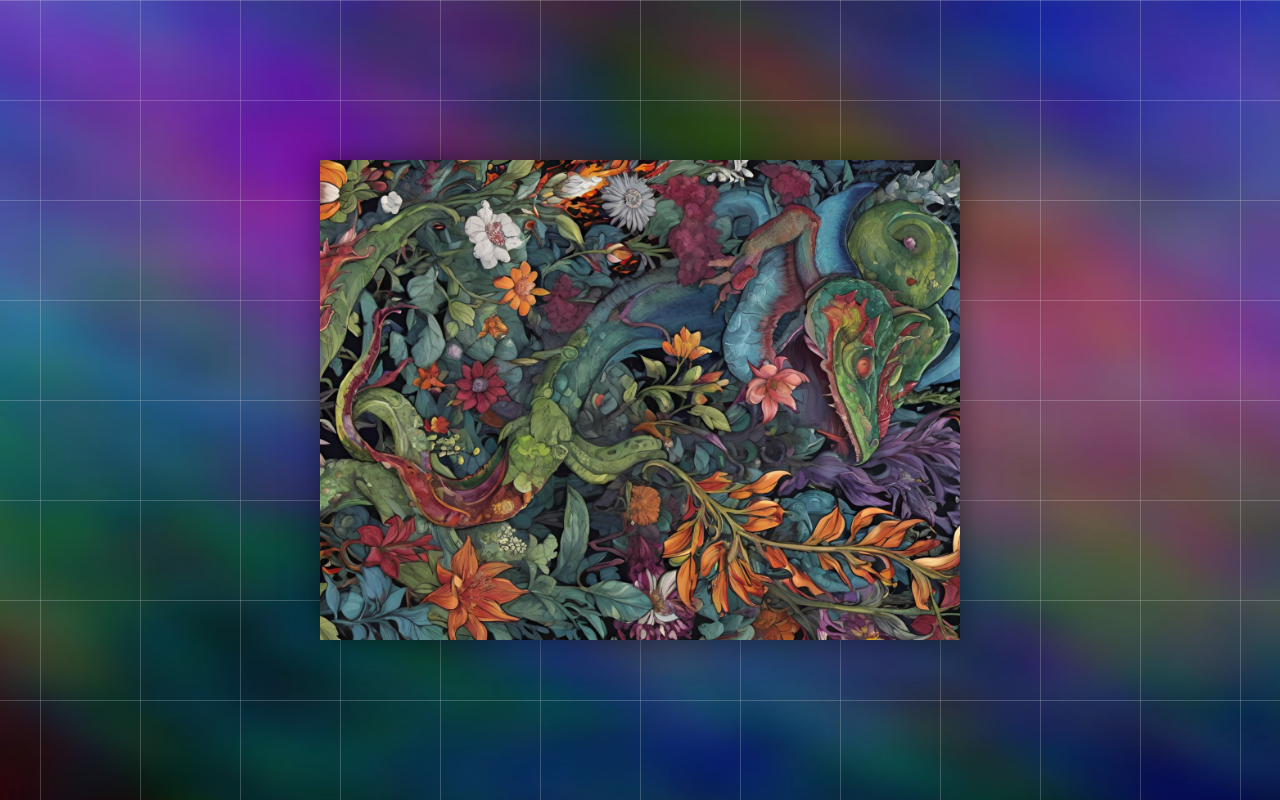
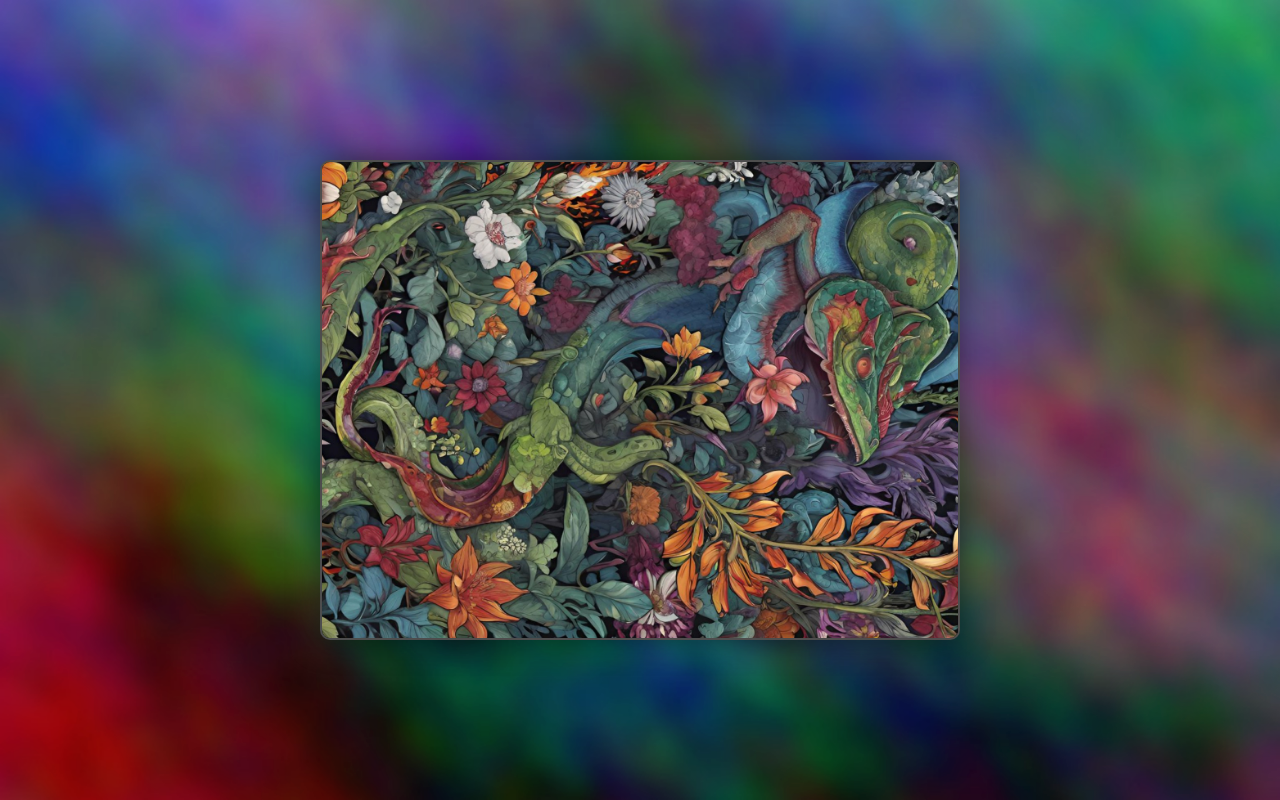
Before and after one commit to ultrafish22L/psycheview, a React (Vite) app: page / in a window 1280 px wide. Built offline with nearby package versions, Linux system fonts and the light colour scheme.

Commit message:
Move psychedelic background to viewport and fix window clipping

```diff
--- a/src/App.jsx
+++ b/src/App.jsx
@@ -5,19 +5,45 @@ import { DraggableImage } from './components/DraggableImage'
 const Container = styled.div`
   width: 100vw;
   height: 100vh;
-  background: #000;
   display: flex;
   justify-content: center;
   align-items: center;
-  overflow: hidden;
   position: relative;
+  background: url('/psychedelic-bg.jpg') center/cover;
+
+  &::before {
+    content: '';
+    position: fixed;
+    top: 0;
+    left: 0;
+    right: 0;
+    bottom: 0;
+    background:
+      radial-gradient(circle at center,
+        rgba(255, 0, 255, 0.3) 0%,
+        rgba(0, 255, 255, 0.3) 33%,
+        rgba(255, 255, 0, 0.3) 66%,
+        rgba(255, 0, 128, 0.3) 100%);
+    mix-blend-mode: overlay;
+    animation: pulse 8s ease-in-out infinite;
+  }
+
+  @keyframes pulse {
+    0% { opacity: 0.5; }
+    50% { opacity: 0.8; }
+    100% { opacity: 0.5; }
+  }
 `
 
 const ViewWindow = styled.div`
   position: relative;
-  width: 100%;
-  height: 100%;
+  width: 80vmin;
+  height: 60vmin;
   overflow: hidden;
+  border: 2px solid rgba(255, 255, 255, 0.3);
+  border-radius: 10px;
+  box-shadow: 0 0 30px rgba(0, 0, 0, 0.5);
+  background: #000;
 `
 
 const Instructions = styled.div`
--- a/src/components/DraggableImage.jsx
+++ b/src/components/DraggableImage.jsx
@@ -7,7 +7,6 @@ const Container = styled.div`
   position: relative;
   overflow: hidden;
   cursor: grab;
-  background: #000;
 
   &:active {
     cursor: grabbing;
@@ -16,52 +15,20 @@ const Container = styled.div`
 
 const MovableArea = styled.div`
   position: absolute;
+  top: -100%;
+  left: -100%;
+  width: 300%;
+  height: 300%;
   transform-origin: center;
   user-select: none;
-  width: 100%;
-  height: 100%;
 `;
 
-const InfiniteBackground = styled.div`
-  position: absolute;
-  top: -200%;
-  left: -200%;
-  width: 500%;
-  height: 500%;
-  background: url('/psychedelic-bg.jpg') center repeat;
-  background-size: 40% 40%;
-
-  &::before {
-    content: '';
+const Grid = styled.div`
   position: absolute;
   top: 0;
   left: 0;
-    right: 0;
-    bottom: 0;
-    background:
-      radial-gradient(circle at center,
-        rgba(255, 0, 255, 0.3) 0%,
-        rgba(0, 255, 255, 0.3) 33%,
-        rgba(255, 255, 0, 0.3) 66%,
-        rgba(255, 0, 128, 0.3) 100%);
-    mix-blend-mode: overlay;
-    animation: pulse 8s ease-in-out infinite;
-    background-attachment: fixed;
-  }
-
-  @keyframes pulse {
-    0% { opacity: 0.5; }
-    50% { opacity: 0.8; }
-    100% { opacity: 0.5; }
-  }
-`;
-
-const InfiniteGrid = styled.div`
-  position: absolute;
-  top: -200%;
-  left: -200%;
-  width: 500%;
-  height: 500%;
+  width: 100%;
+  height: 100%;
   background-image:
     linear-gradient(rgba(255,255,255,0.2) 1px, transparent 1px),
     linear-gradient(90deg, rgba(255,255,255,0.2) 1px, transparent 1px);
@@ -69,22 +36,16 @@ const InfiniteGrid = styled.div`
   pointer-events: none;
 `;
 
-const ImageContainer = styled.div`
+const Image = styled.img`
   position: absolute;
   top: 50%;
   left: 50%;
   transform: translate(-50%, -50%);
   width: 80vmin;
   height: 60vmin;
-`;
-
-const Image = styled.img`
-  width: 100%;
-  height: 100%;
   object-fit: cover;
   user-select: none;
   -webkit-user-drag: none;
-  box-shadow: 0 0 30px rgba(0,0,0,0.5);
 `;
 
 export function DraggableImage({ imageSrc }) {
@@ -128,15 +89,12 @@ export function DraggableImage({ imageSrc }) {
           transform: `translate(${position.x}px, ${position.y}px) scale(${scale})`
         }}
       >
-        <InfiniteBackground />
-        <InfiniteGrid />
-        <ImageContainer>
+        <Grid />
         <Image
           src={imageSrc}
           alt="Draggable Image"
           draggable="false"
         />
-        </ImageContainer>
       </MovableArea>
     </Container>
   );
```
Lines whose indentation alone changed are shown as unchanged.
